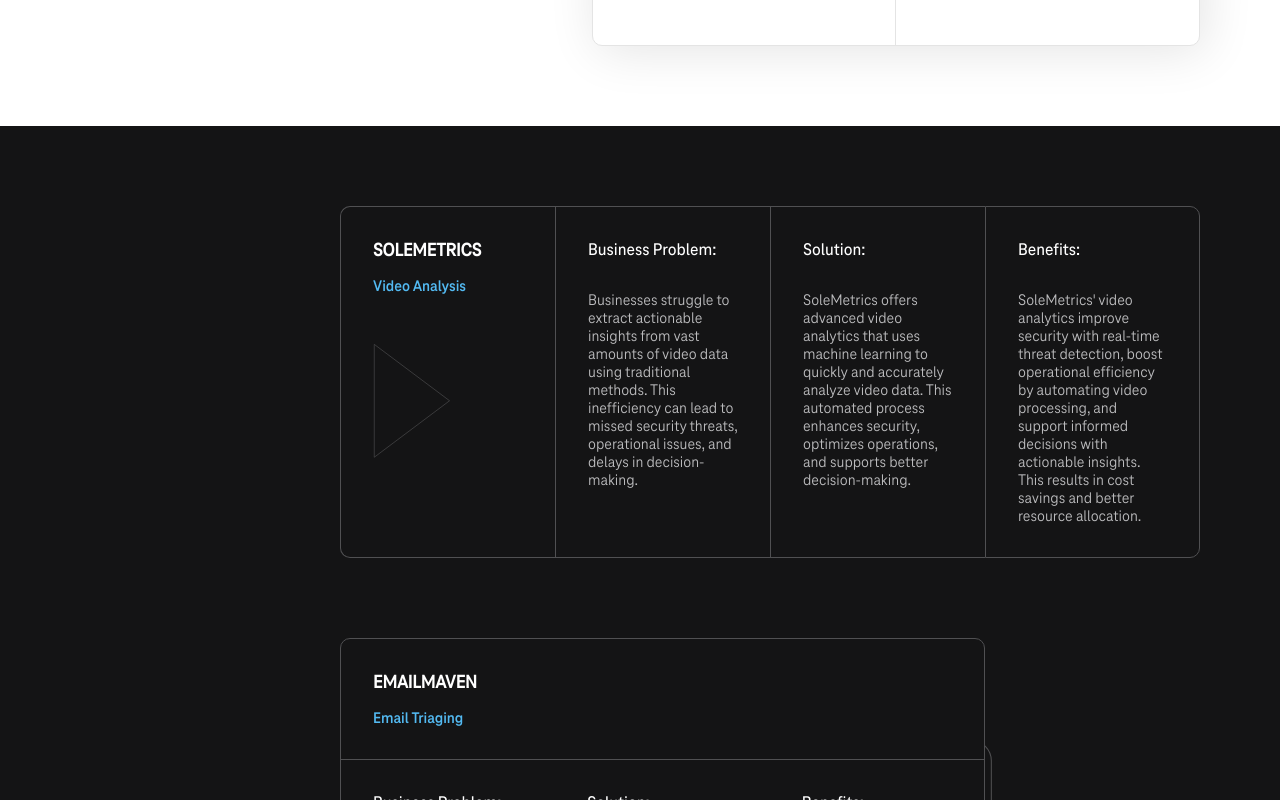
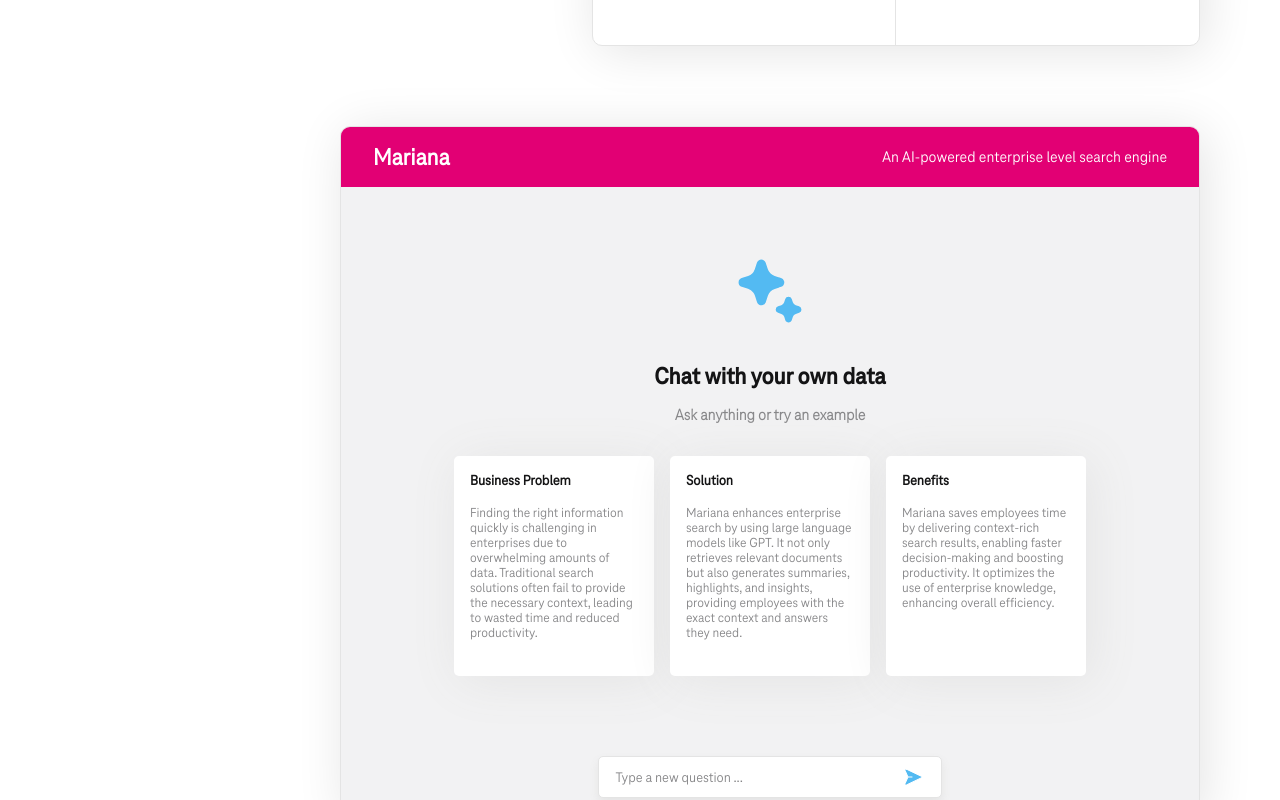
Before and after one commit to mhofmann-telekom/ai-website, a React (Vite) app: page / in a window 1280 px wide. Shown: the part 4420-5220 px from the top of the page. Built offline with nearby package versions, Linux system fonts and the light colour scheme.

Commit message:
ci: added marian use-case

```diff
--- a/src/components/Usecases/Usecases.css
+++ b/src/components/Usecases/Usecases.css
@@ -321,11 +321,139 @@
     background-position: 0 50%;
 }
 
+/* Mariana */
+.use-case:has(#mariana){
+    padding-top: 0;
+    position: relative;
+}
+
+#mariana{
+    width: 100%;
+    max-width: 1200px;
+    height: fit-content;
+    background-color: var(--dark-950);
+    display: flex;
+    flex-direction: column;
+    align-items: center;
+    justify-content: space-between;
+    box-shadow: 5px 5px 50px var(--dark-850);
+    border-radius: 10px;
+    overflow: hidden;
+    border: 1px solid var(--dark-850);
+    background-color: var(--dark-900);
+    gap: 4rem;
+    position: relative;
+    z-index: 10;
+}
+
+#mariana-background-icon{
+    position: absolute;
+    top: 50%;
+    right: 300px;
+    transform: translate(0, -50%) scale(20);
+    z-index: 0;
+}
+
+#mariana .header{
+    height: 60px;
+    width: 100%;
+    background-color: var(--magenta);
+    display: flex;
+    align-items: center;
+    justify-content: space-between;
+    color: var(--dark-950);
+    padding: 0 2rem;
+}
+
+#mariana .header > h1{
+    font-size: 1.5rem;
+    font-family: "TeleNeo Regular";
+}
+
+#mariana .header > span{
+    font-size: 1rem;
+    font-family: "TeleNeo Regular";
+}
+
+#mariana .body{
+    display: flex;
+    flex-direction: column;
+    align-items: center;
+}
+
+#mariana .body > svg{
+    margin-bottom: 2rem;
+}
+
+#mariana .body > h1{
+    margin-bottom: 1rem;
+    font-size: 1.5rem;
+    font-family: "TeleNeo Medium"
+}
+
+#mariana .body > h2{
+    margin-bottom: 2rem;
+    font-size: 1rem;
+    font-family: "TeleNeo Thin";
+    color: var(--dark-700);
+}
+
+#mariana .card-wrapper{
+    margin-bottom: 1rem;
+    font-size: 1rem;
+    font-family: "TeleNeo Thin";
+    color: var(--dark-700);
+    display: flex;
+    gap: 1rem;
+    align-items: center;
+}
+
+#mariana .card{
+    display: flex;
+    flex-direction: column;
+    gap: 1rem;
+    padding: 1rem;
+    background-color: var(--dark-950);
+    height: 220px;
+    width: 200px;
+    border-radius: 5px;
+    box-shadow: 5px 5px 50px var(--dark-850);
+}
+
+#mariana .card > h3{
+    color: var(--dark-300);
+    font-family: "TeleNeo Regular";
+    font-size: .9rem;
+}
+
+#mariana .card > p{
+    color: var(--dark-700);
+    font-family: "TeleNeo Regular";
+    font-size: .85rem;
+}
+
+#mariana .chatbox{
+    width: 40%;
+    padding: .5rem 1rem;
+    margin-bottom: 1rem;
+    display: flex;
+    align-items: center;
+    justify-content: space-between;
+    background-color: var(--dark-950);
+    border: 1px solid var(--dark-850);
+    border-radius: 5px;
+    font-size: .9rem;
+    color: var(--dark-700);
+    font-family: "TeleNeo Regular";
+    box-shadow: 0 5px 10px var(--dark-850);
+}
+
 /* SoleMetrics */
 #soleMetrics{
     display: grid;
     grid-template-columns: 1fr 1fr 1fr 1fr;
     grid-template-rows: 1fr;
+    background-color: var(--dark-500);
 }
 
 #soleMetrics .card-container{
@@ -371,7 +499,7 @@
     width: 75%;
     border-radius: 10px;
     border: 1px solid var(--dark-600);
-    background-color: var(--dark-300);
+    background-color: var(--dark-500);
     z-index: 20;
     position: relative;
 }
@@ -382,6 +510,13 @@
     top: 0;
     height: 100%;
     z-index: 0;
+}
+
+#emailMaven #key-icon{
+    position: absolute;
+    top: 50px;
+    right: 140px;
+    transform: scale(15) rotate(-180deg);
 }
 
 #emailMaven .email-body{
--- a/src/components/Usecases/Usecases.jsx
+++ b/src/components/Usecases/Usecases.jsx
@@ -31,6 +31,7 @@ function Usecases() {
   const minusRef = useRef(null);
   const micRef = useRef(null);
   const emailRef = useRef(null);
+  const sendRef = useRef(null);
 
   useEffect(() => {
     gsap.fromTo(plusRef.current,
@@ -39,6 +40,18 @@ function Usecases() {
         x: '20%',
         scrollTrigger: {
           trigger: '#icon-wrapper',
+          start: 'top bottom',
+          scrub: true
+        }
+      }
+    );
+
+    gsap.fromTo(sendRef.current,
+      { x: '-200px'},
+      {
+        x: '0%',
+        scrollTrigger: {
+          trigger: '#mariana',
           start: 'top bottom',
           scrub: true
         }
@@ -189,6 +202,68 @@ function Usecases() {
           </div>
         </div>
       </div>
+      <div className="use-case background-light">
+        <svg
+          id="mariana-background-icon"
+          viewBox="0 0 24 24"
+          xmlns="http://www.w3.org/2000/svg"
+          width="24"
+          height="24"
+          ref={sendRef}
+        >
+          <path
+            d="M5.44,4.15l14.65,7a1,1,0,0,1,0,1.8l-14.65,7A1,1,0,0,1,4.1,18.54l2.72-6.13a1.06,1.06,0,0,0,0-.82L4.1,5.46A1,1,0,0,1,5.44,4.15ZM7,12h4"
+            fill="none"
+            stroke="var(--blue)"
+            strokeLinecap="round"
+            strokeLinejoin="round"
+            strokeWidth=".18"
+          />
+        </svg>
+        <div id="mariana">
+          <div className="header">
+            <h1>Mariana</h1>
+            <span>An AI-powered enterprise level search engine</span>
+          </div>
+          <div className="body">
+            <svg xmlns="http://www.w3.org/2000/svg" width="5rem" height="5rem" viewBox="0 0 28 28"><path fill="var(--blue)" d="M10.06 18.701a1.628 1.628 0 0 0 2.43-.676l.77-2.34a3.82 3.82 0 0 1 2.416-2.418l2.238-.727a1.6 1.6 0 0 0 .786-.595a1.62 1.62 0 0 0-.849-2.489l-2.215-.72a3.82 3.82 0 0 1-2.42-2.414l-.727-2.237a1.62 1.62 0 0 0-.594-.785a1.655 1.655 0 0 0-1.879 0a1.63 1.63 0 0 0-.6.8L8.68 6.365a3.82 3.82 0 0 1-2.359 2.37l-2.24.726a1.626 1.626 0 0 0 .02 3.073l2.216.72a3.86 3.86 0 0 1 1.816 1.286c.266.343.471.728.606 1.14l.728 2.234c.112.318.32.593.595.787m9.744 6.08a1.2 1.2 0 0 0 .696.22a1.2 1.2 0 0 0 .692-.217a1.2 1.2 0 0 0 .446-.6l.372-1.143a1.61 1.61 0 0 1 1.017-1.02l1.166-.378A1.21 1.21 0 0 0 25 20.505a1.2 1.2 0 0 0-.844-1.146l-1.144-.37a1.61 1.61 0 0 1-1.02-1.018l-.38-1.163a1.2 1.2 0 0 0-2.274.016l-.374 1.146a1.61 1.61 0 0 1-.993 1.017l-1.166.378a1.21 1.21 0 0 0-.807 1.139a1.2 1.2 0 0 0 .823 1.138l1.144.372a1.6 1.6 0 0 1 1.02 1.023l.379 1.163a1.2 1.2 0 0 0 .44.582"></path></svg>
+            <h1>Chat with your own data</h1>
+            <h2>Ask anything or try an example</h2>
+            <div className="card-wrapper">
+              <div className='card'>
+                <h3>Business Problem</h3>
+                <p>Finding the right information quickly is challenging in enterprises due to overwhelming amounts of data. Traditional search solutions often fail to provide the necessary context, leading to wasted time and reduced productivity.</p>
+              </div>
+              <div className='card'>
+                <h3>Solution</h3>
+                <p>Mariana enhances enterprise search by using large language models like GPT. It not only retrieves relevant documents but also generates summaries, highlights, and insights, providing employees with the exact context and answers they need.</p>
+              </div>
+              <div className='card'>
+                <h3>Benefits</h3>
+                <p>Mariana saves employees time by delivering context-rich search results, enabling faster decision-making and boosting productivity. It optimizes the use of enterprise knowledge, enhancing overall efficiency.</p>
+              </div>
+            </div>
+          </div>
+          <div className="chatbox">
+            <span>Type a new question ...</span>
+            <svg
+              viewBox="0 0 24 24"
+              xmlns="http://www.w3.org/2000/svg"
+              width="24"
+              height="24"
+            >
+              <path
+                d="M5.44,4.15l14.65,7a1,1,0,0,1,0,1.8l-14.65,7A1,1,0,0,1,4.1,18.54l2.72-6.13a1.06,1.06,0,0,0,0-.82L4.1,5.46A1,1,0,0,1,5.44,4.15ZM7,12h4"
+                fill="var(--blue)"
+                stroke="var(--dark-950)"
+                strokeLinecap="round"
+                strokeLinejoin="round"
+                strokeWidth="1"
+              />
+            </svg>
+          </div>
+        </div>
+      </div>
       <div className="use-case background-dark">
         <div id="soleMetrics">
           <div className="card-container">
@@ -217,6 +292,22 @@ function Usecases() {
             />
           </svg>
           <div id="content-wrapper">
+            {/* <svg
+              viewBox="0 0 24 24"
+              xmlns="http://www.w3.org/2000/svg"
+              id="key-icon"
+              width="24"
+              height="24"
+              style={{
+                fill: "none",
+                stroke: "var(--dark-600)"
+              }}
+              strokeLinecap="round"
+              strokeLinejoin="round"
+              strokeWidth=".05"
+            >
+              <path d="M9 12H21m-1 0V10m-4 2V10M6 9a3 3 0 1 0 3 3A3 3 0 0 0 6 9Z" />
+            </svg> */}
             <div className="card-container">
               <h3 className="headline-h3 uppercase">EmailMaven</h3>
               <p className='headline-subtext blue'>Email Triaging</p>
```
